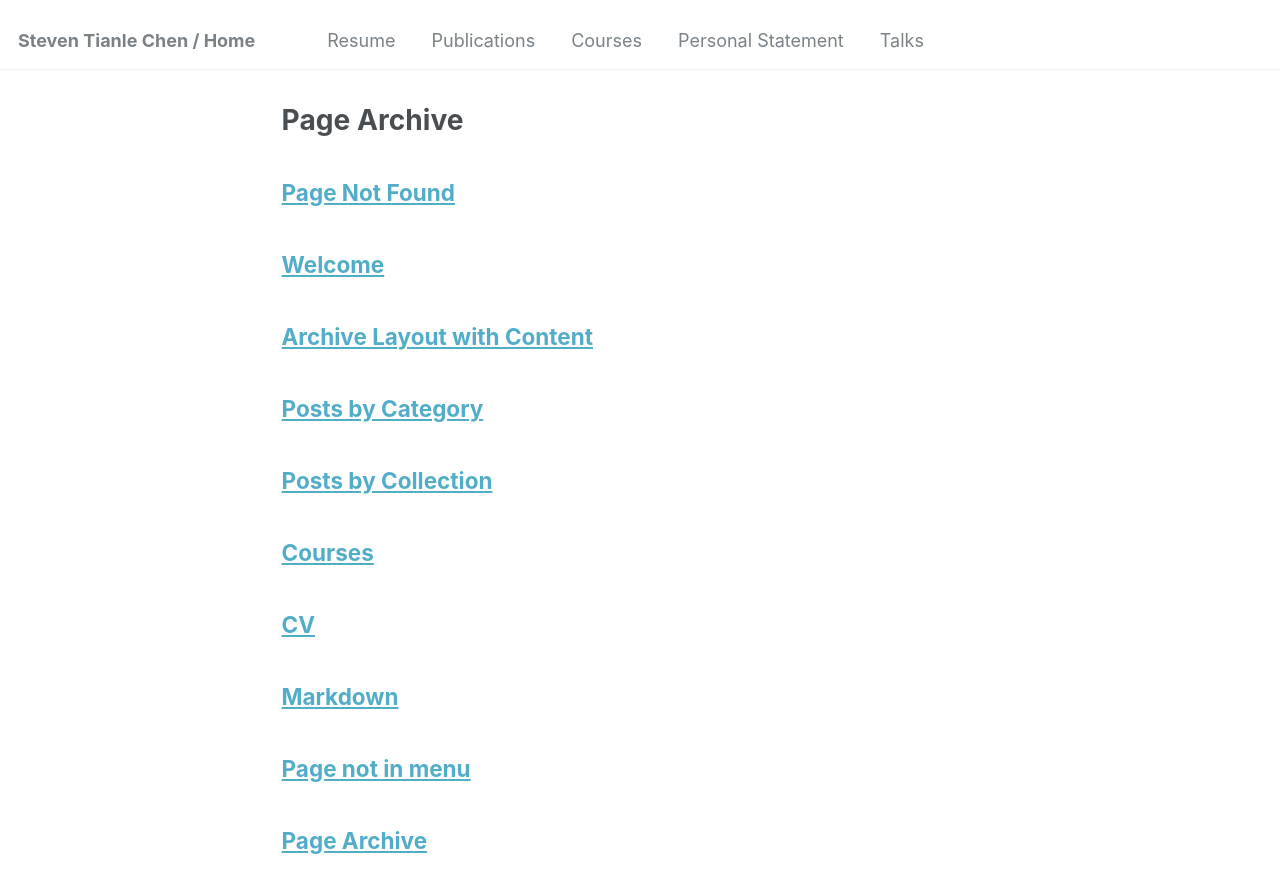
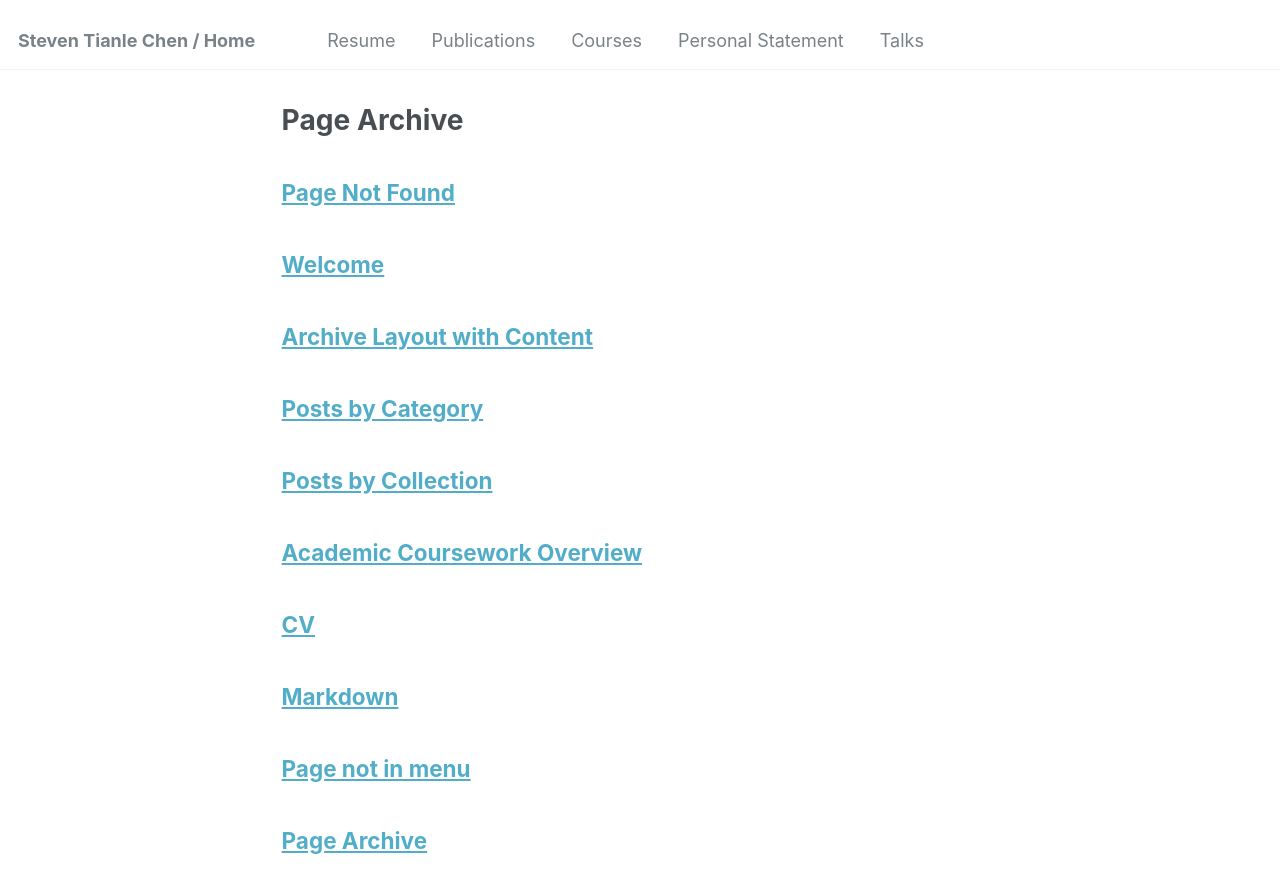
Before and after one commit to sttlchen/sttlchen.github.io, a Jekyll site: the page built from _pages/page-archive.html, in a window 1280 px wide and 900 px high. Shown: the top 893 px of the window. Built offline with Jekyll 4.4.1, drawn with Linux system fonts in a browser that asks for light colours.

Commit message:
Update cr.md

```diff
--- a/_pages/cr.md
+++ b/_pages/cr.md
@@ -1,6 +1,6 @@
 ---
 layout: archive
-title: "Courses"
+title: "Academic Coursework Overview"
 permalink: /cr/
 author_profile: true
 redirect_from:
```
Also changed, not shown: other parts of _pages/cr.md (+0 -2 lines).
